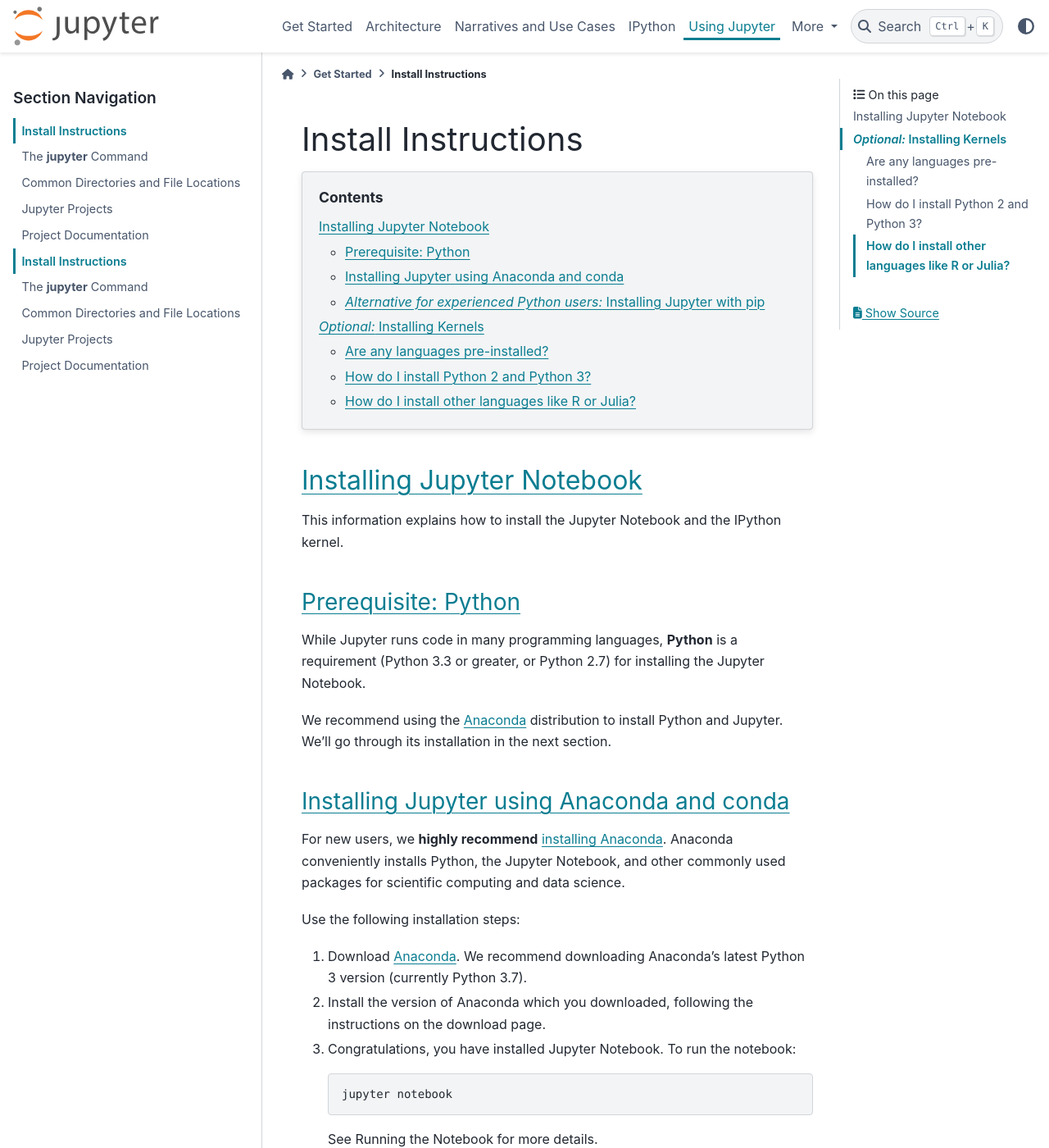
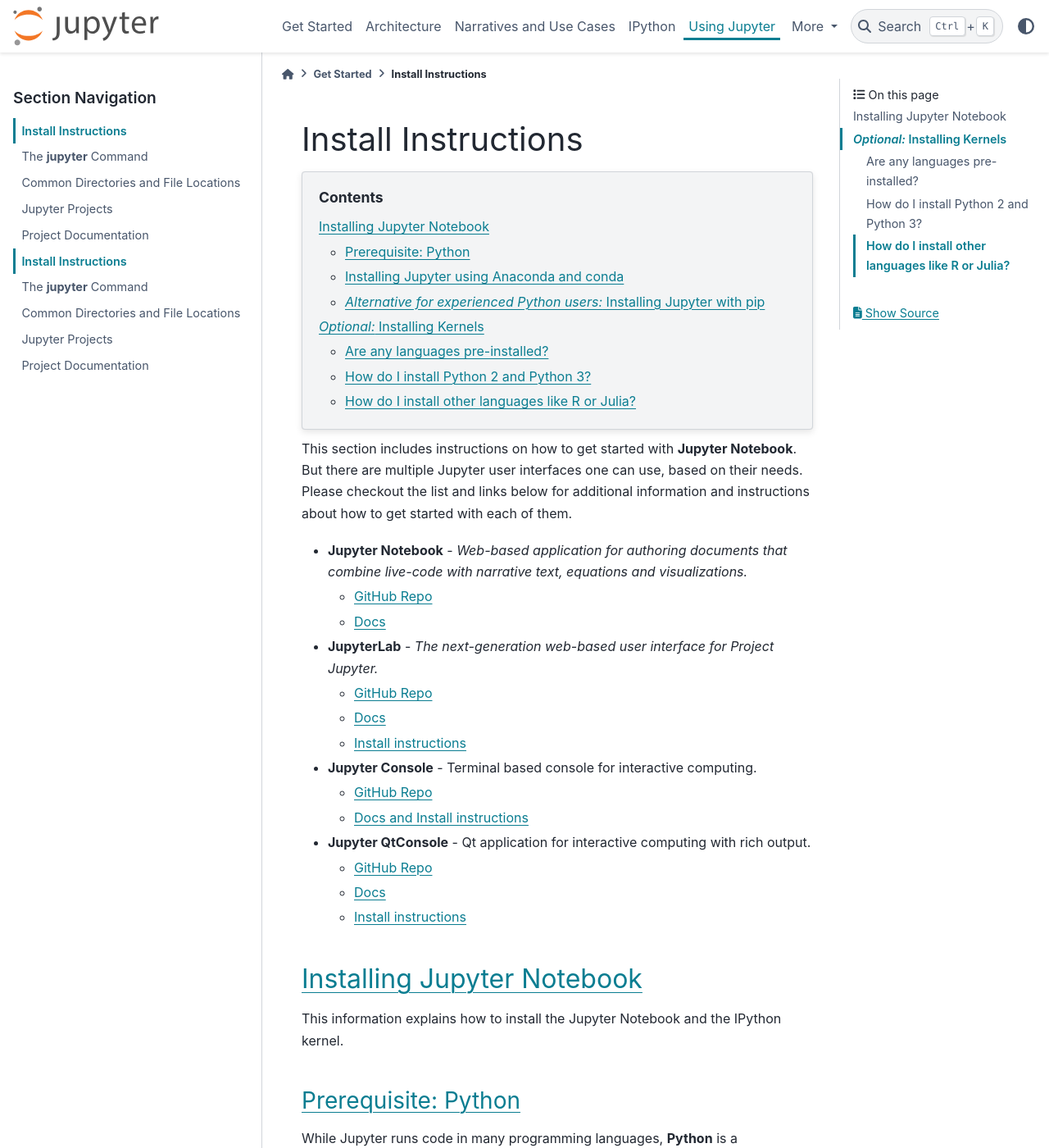
Before and after one commit to jupyter/jupyter, a Sphinx documentation site: the page built from docs/source/install.rst, in a window 1280 px wide and 1400 px high. Shown: the whole window at 82% size. Built offline with Sphinx 7.4.7 and the PyData theme 0.15.4, drawn with Linux system fonts in a browser that asks for light colours; pages that are not in the unit, such as notebooks, are missing from menus.

Commit message:
Add info about other Jupyter interfaces

```diff
--- a/docs/source/install.rst
+++ b/docs/source/install.rst
@@ -3,10 +3,38 @@
 ====================
 Install Instructions
 ====================
-
 .. contents:: Contents
    :local:
    :depth: 2
+
+This section includes instructions on how to get started with **Jupyter Notebook**.
+But there are multiple Jupyter user interfaces one can use, based on their needs.
+Please checkout the list and links below for additional information and instructions about
+how to get started with each of them.
+
+* **Jupyter Notebook** - *Web-based application for authoring documents that combine
+  live-code with narrative text, equations and visualizations.*
+
+  * `GitHub Repo <https://github.com/jupyter/notebook>`_
+  * `Docs <https://jupyter-notebook.readthedocs.io/en/latest/?badge=latest>`_
+
+* **JupyterLab** - *The next-generation web-based user interface for Project Jupyter.*
+
+  * `GitHub Repo <https://github.com/jupyterlab/jupyterlab>`_
+  * `Docs <https://jupyterlab.readthedocs.io/en/stable/>`_
+  * `Install instructions <https://jupyterlab.readthedocs.io/en/stable/getting_started/installation.html>`_
+
+* **Jupyter Console** - Terminal based console for interactive computing.
+
+  * `GitHub Repo <https://github.com/jupyter/jupyter_console>`_
+  * `Docs and Install instructions <https://jupyter-console.readthedocs.io/en/latest/>`_
+
+* **Jupyter QtConsole** - Qt application for interactive computing with rich output.
+
+  * `GitHub Repo <https://github.com/jupyter/qtconsole>`_
+  * `Docs <https://qtconsole.readthedocs.io/en/stable/index.html>`_
+  * `Install instructions <https://qtconsole.readthedocs.io/en/stable/installation.html>`_
+
 
 Installing Jupyter Notebook
 ===========================
```
